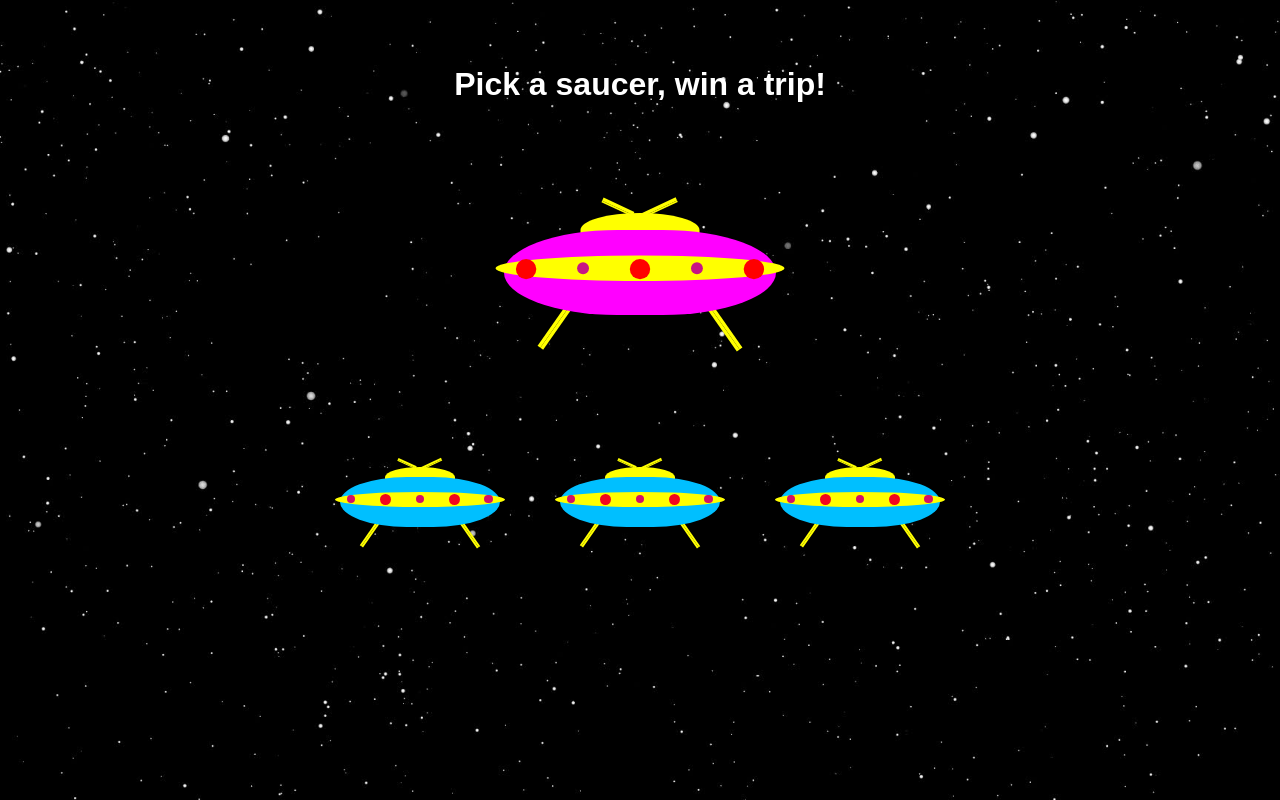
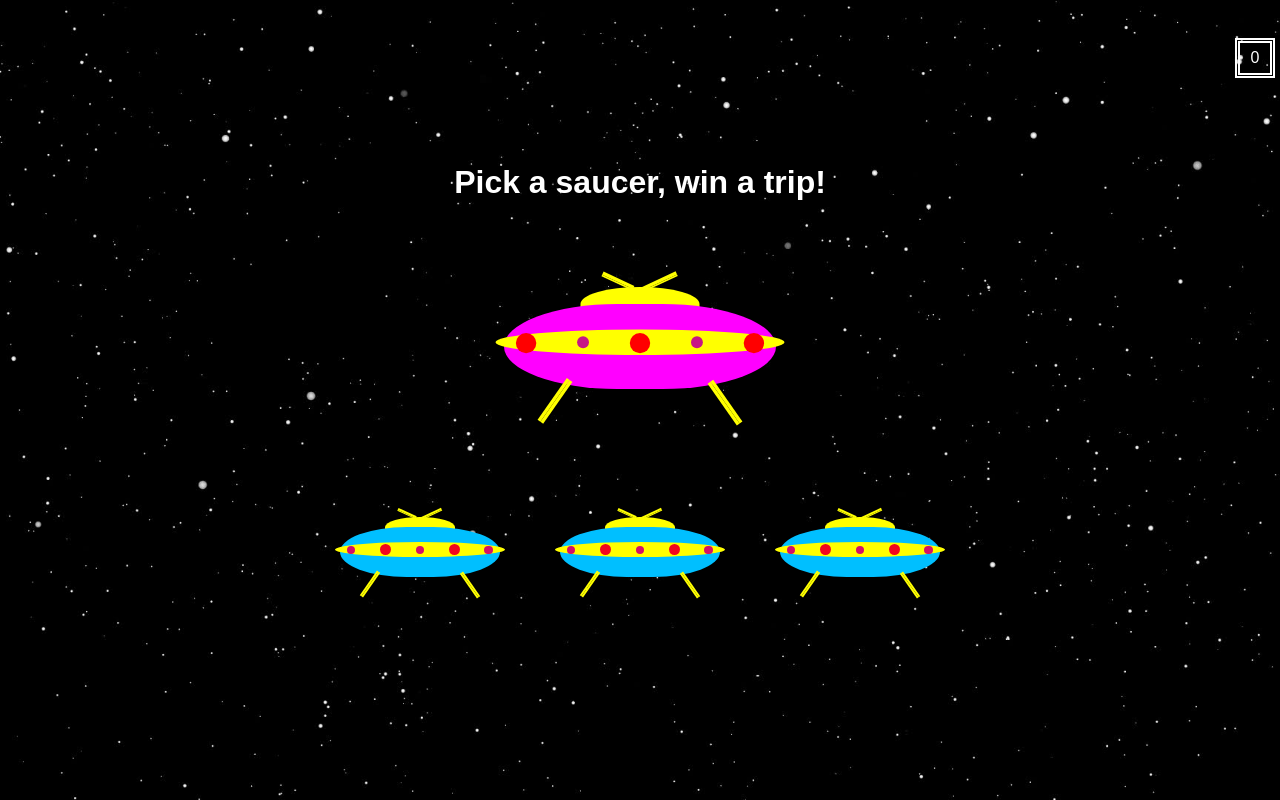
Before and after one commit to xsqox/awesome-saucer, a React (Create React App) app: page / in a window 1280 px wide. Built offline with nearby package versions, Linux system fonts and the light colour scheme; a web font is replaced by a local one.

Commit message:
- Added eslint with airbnb config; reformat files; fix bug with flashing scrollbar on shuffle; added SquareBox component; added prop type definitions;

```diff
--- a/package.json
+++ b/package.json
@@ -3,10 +3,16 @@
   "version": "0.1.0",
   "private": true,
   "dependencies": {
+    "eslint": "^5.0.0",
+    "eslint-config-airbnb": "^17.0.0",
+    "eslint-plugin-import": "^2.12.0",
+    "eslint-plugin-jsx-a11y": "^6.0.3",
+    "eslint-plugin-react": "^7.9.1",
     "prop-types": "^15.6.1",
     "react": "^16.2.0",
     "react-dom": "^16.2.0",
     "react-flip-move": "^3.0.1",
+    "react-transition-group": "^2.3.1",
     "styled-components": "^3.2.6"
   },
   "devDependencies": {
--- a/src/App.css
+++ b/src/App.css
@@ -6,6 +6,7 @@ body {
     height: 100%;
     width: 100%;
     background-image: url('space_bg.jpg');
+    overflow-x: hidden;
     background-size: cover;
     color: white;
     font-family: 'Mina', sans-serif;
@@ -16,15 +17,24 @@ body {
     height: 100%;
 }
 
-.saucer-container {
+#root * {
+    box-sizing: border-box;
+}
+
+.game-container {
     text-align: center;
     height: 100%;
     display: flex;
+    padding: 5px;
     flex-direction: column;
     justify-content: space-around;
     align-content: stretch;
 }
 
-.saucer-container > * {
+.game-container > * {
     align-self: center;
 }
+
+.counter {
+    align-self: flex-end;
+}
--- a/src/App.js
+++ b/src/App.js
@@ -1,5 +1,6 @@
-import React, {Component} from 'react';
+import React, { Component } from 'react';
 import DynamicList from './List/List';
+import SquareBox from './SquareBox/SquareBox';
 import SaucerShip from './Saucer/saucer';
 import BeamSaucer from './BeamSaucer/beam.saucer';
 import Message from './Message/message';
@@ -15,21 +16,24 @@ export default class App extends Component {
           opened: false,
         }, {
           id: 2,
-                    opened: false
+          opened: false,
         }, {
 
           id: 3,
-                    opened: false
-                }
+          opened: false,
+        },
       ],
+      activeRound: false,
+      attempts: 0,
+      rightGuessCount: 0,
       playedID: null,
       winID: this.setRandom(3),
       progress: 0,
-            movesToComplete: 0
+      movesToComplete: 0,
     };
     this.answers = {
       win: ['Maybe you\'ll even get to pilot', 'You won (a trip)!', 'Kiss the Earth goodbye', 'Be my Valentine!', 'Will you marry me?', 'Warp One Engage!', 'Beam you up!', 'Come with me, into the ship', 'You found serenity!', 'Universe can be yours', 'Fly over, fly over!', 'Permission to come on board soon!', 'Up we go!', 'Now you one of us', 'Departing soon...', 'Prepare to take off', 'Zero gravity is fun!', 'How it feels to be chosen?', 'You are the only one'],
-            lose: ['Nope','Nobody cares', 'Loser!', 'You were doing so well', 'Oopsy Daisy', 'No space trips for ya', 'Keep trying', 'Dismissed', 'Just walk away, friend, just walk away...', 'You are pathetic', 'No luck, buddy', 'Don\'t ever play roulette', 'This is embarrassing', 'Lol', 'Crawling is your thing', 'You poor worm...', 'You are the worst', 'Haha!', 'Earthworm', 'Just one more time', 'Just go...', 'Are you done already?', 'You not gonna make it', 'Access denied', 'We don\'t need you', 'Boring', 'Lam\'oh']
+      lose: ['Nope', 'Nobody cares', 'Loser!', 'You were doing so well', 'Oopsy Daisy', 'No space trips for ya', 'Keep trying', 'Dismissed', 'Just walk away, friend, just walk away...', 'You are pathetic', 'No luck, buddy', 'Don\'t ever play roulette', 'This is embarrassing', 'Lol', 'Crawling is your thing', 'You poor worm...', 'You are the worst', 'Haha!', 'Earthworm', 'Just one more time', 'Just go...', 'Are you done already?', 'You not gonna make it', 'Access denied', 'We don\'t need you', 'Lam\'oh'],
     };
     this.onSaucerClick = this.onSaucerClick.bind(this);
     this.renderSaucer = this.renderSaucer.bind(this);
@@ -40,32 +44,11 @@ export default class App extends Component {
     this.shuffleHard();
   }
 
-    render() {
-        const resultClass = (!this.state.playedID ? "hidden " : (this.guessedRight(this.state.playedID, this.state.winID) ? "success " : "fail"));
-        const message = (!this.state.playedID) ? "" : (this.guessedRight(this.state.playedID, this.state.winID)) ? this.pickAnswer('win') : this.pickAnswer('lose');
-        return (
-            <div className="saucer-container">
-                <h1>Pick a saucer, win a trip!</h1>
-                <BeamSaucer scale="1.7" background="magenta" onClick={null} progress={this.state.progress}/>
-                <DynamicList itemRenderer={this.renderSaucer} items={this.state.saucers} onClick={this.onSaucerClick} />
-                <Message className={resultClass} message={message} />
-            </div>
-        );
-    }
-
-    renderSaucer(item, onClick) {
-        return <SaucerShip saucer={item} onClick={onClick}/>;
-    }
 
   setRandom(length) {
     return Math.floor(Math.random() * length);
   }
 
-    shuffleHard() {
-        for (let i = 0; i < 99; i++) {
-            setTimeout(() => this.shuffle(), 500)
-        }
-    }
 
   shuffle() {
     let options = this.state.saucers.slice();
@@ -73,8 +56,60 @@ export default class App extends Component {
     this.setState({
       saucers: options,
       playedID: null,
-            winID: this.setRandom(options.length)
+      winID: this.setRandom(options.length),
     });
+  }
+
+
+  shuffleHard() {
+    for (let i = 0; i < 99; i++) {
+      setTimeout(() => this.shuffle(), 500);
+    }
+  }
+
+  renderSaucer(item, onClick) {
+    return <SaucerShip saucer={item} onClick={onClick} />;
+  }
+
+  render() {
+    let message;
+    const {
+      saucers, playedID, winID, progress, attempts,
+    } = this.state;
+    const resultClass = (!playedID ? 'hidden ' : (this.guessedRight(playedID, winID) ? 'success ' : 'fail'));
+    if (!playedID) {
+      message = '';
+    } else {
+      message = (this.guessedRight(playedID, winID)) ? this.pickAnswer('win') : this.pickAnswer('lose');
+    }
+    return (
+      <div className="game-container">
+        <SquareBox className="counter" borderType="double" color="#fff" size={40} content={attempts} />
+        <h1>
+                    Pick a saucer, win a trip!
+        </h1>
+        <BeamSaucer scale={1.7} background="magenta" progress={progress} />
+        <DynamicList
+          itemRenderer={this.renderSaucer}
+          items={saucers}
+          onClick={this.onSaucerClick}
+        />
+        <Message className={resultClass} message={message} />
+      </div>
+    );
+  }
+
+  onSaucerClick(id) {
+    const { playedID, attempts, winID } = this.state;
+    if (!playedID) {
+      this.setState({
+        attempts: attempts + 1,
+        playedID: id,
+        progress: this.updateProgress(id, winID),
+      });
+    } else {
+      this.shuffleHard();
+    }
   }
 
   shuffleSaucers(a) {
@@ -85,23 +120,12 @@ export default class App extends Component {
     return a;
   }
 
-    onSaucerClick(id) {
-        if (!this.state.playedID) {
-            this.setState({
-                playedID: id,
-                progress: this.updateProgress(id, this.state.winID)
-            });
-        } else {
-            this.shuffleHard();
-        }
-    }
-
   updateProgress(played, win) {
-        if (this.guessedRight(played, win)) {
-            return this.state.progress < 5 ? this.state.progress + 1 : this.state.progress;
-        } else {
-            return this.state.progress > 0 ? this.state.progress - 1 : this.state.progress;
-        }
+    // if (this.guessedRight(played, win)) {
+    //   return this.state.progress < 3 ? this.state.progress + 1 : this.state.progress;
+    // }
+    // return this.state.progress > 0 ? this.state.progress - 1 : this.state.progress;
+      return 4;
   }
 
   pickAnswer(key) {
@@ -110,7 +134,7 @@ export default class App extends Component {
   }
 
   guessedRight(playedID, winID) {
-        const played = this.state.saucers.find((saucer) => saucer.id === playedID);
+    const played = this.state.saucers.find(saucer => saucer.id === playedID);
     return this.state.saucers.indexOf(played) === winID;
   }
-};
+}
--- a/src/BeamSaucer/beam.saucer.js
+++ b/src/BeamSaucer/beam.saucer.js
@@ -1,21 +1,29 @@
-import React from 'react';
-import Saucer from '../Saucer/saucer';
+import React, { Component } from 'react';
+import styled from 'styled-components';
+import PropTypes from 'prop-types';
+import SaucerShip from '../Saucer/saucer';
 import Beam from './beam';
-import styled from 'styled-components';
 
 const BeamSaucerContainer = styled.div`
      position: relative;
+     z-index: 10;
 `;
 
 
-export default class BeamSaucer extends Saucer {
+export default class BeamSaucer extends Component {
+  render() {
+    const { scale, background, progress } = this.props;
+    return (
+      <BeamSaucerContainer className="beam-saucer-container">
+        <SaucerShip scale={scale} background={background} />
+        <Beam progress={progress} />
+      </BeamSaucerContainer>
+    );
+  }
+}
 
-    render() {
-        return(
-            <BeamSaucerContainer>
-                <Saucer scale={this.props.scale} background={this.props.background}/>
-                <Beam progress={this.props.progress}/>
-            </BeamSaucerContainer>
-        )
-    }
+BeamSaucer.propTypes = {
+  background: PropTypes.string.isRequired,
+  scale: PropTypes.number.isRequired,
+  progress: PropTypes.number.isRequired,
 };
--- a/src/List/List.js
+++ b/src/List/List.js
@@ -1,4 +1,4 @@
-import React, {Component} from "react";
+import React, { Component } from 'react';
 import FlipMove from 'react-flip-move';
 import PropTypes from 'prop-types';
 import styled from 'styled-components';
@@ -8,6 +8,7 @@ const List = styled.ul`
     margin: 0;
     padding: 0;
     height: 150px;
+    z-index: 100;
 `;
 
 const ListItem = styled.li`
@@ -17,27 +18,29 @@ const ListItem = styled.li`
 
 
 export default class DynamicList extends Component {
-
-    generateItem(item, index) {
+  generateItem(item) {
+    const { itemRenderer, onClick } = this.props;
     return (
       <ListItem key={item.id}>
-                {this.props.itemRenderer(item, this.props.onClick)}
-            </ListItem>)
+        {itemRenderer(item, onClick)}
+      </ListItem>);
   }
 
   render() {
-        return (<List>
+    const { items } = this.props;
+    return (
+      <List>
         <FlipMove duration={150} easing="ease-out">
-                {this.props.items.map((item, index) => {
-                    return this.generateItem(item, index)
-                })}
+          {items.map((item, index) => this.generateItem(item, index))}
         </FlipMove>
-        </List>)
+      </List>
+    );
   }
 }
 
 DynamicList.propTypes = {
-    items: PropTypes.array,
-    itemRenderer: PropTypes.func.isRequired
+  items: PropTypes.arrayOf(PropTypes.shape),
+  itemRenderer: PropTypes.func.isRequired,
+  onClick: PropTypes.func.isRequired,
 };
 DynamicList.defaultProps = { items: [] };
--- a/src/Message/message.js
+++ b/src/Message/message.js
@@ -1,9 +1,8 @@
-import React, {Component} from "react";
+import React, { Component } from 'react';
+import PropTypes from 'prop-types';
 import styled from 'styled-components';
-import img from '../fail-alien.jpg';
 
 const TextSpan = styled.p`
-    // width: 280px;
     height: 70px;
     display: inline-block;
     margin: 0 auto;
@@ -21,8 +20,6 @@ const TextSpan = styled.p`
 
     &.fail {
          color: #ffb3b3;
-    //   background: url(${img}) no-repeat bottom center;
-    //   background-size: 35%;
     }
 
     &.success {
@@ -31,10 +28,22 @@ const TextSpan = styled.p`
 `;
 
 export default class Message extends Component {
+  render() {
+    const { className, message } = this.props;
+    return (
+      <TextSpan className={className}>
+        {message}
+      </TextSpan>
+    );
+  }
+}
 
-    render() {
-        return (
-            <TextSpan className={this.props.className}>{this.props.message}</TextSpan>
-        );
-    }
+Message.propTypes = {
+  className: PropTypes.string,
+  message: PropTypes.string,
 };
+
+Message.defaultProps = {
+  className: '',
+  message: '',
+};
--- a/src/Saucer/saucer.js
+++ b/src/Saucer/saucer.js
@@ -1,9 +1,10 @@
-import React, {Component} from 'react';
+import React, { Component } from 'react';
+import PropTypes from 'prop-types';
 import styled from 'styled-components';
 import './saucer.css';
 
 const Saucer = styled.div.attrs({
-    scale: props => props.scale || 1
+  scale: props => props.scale || 1,
 })`
     transform: scale(${props => props.scale});
     position: relative;
@@ -17,7 +18,8 @@ const Saucer = styled.div.attrs({
 `;
 
 const SaucerBody = styled.div.attrs({
-    background: props => props.background || 'deepskyblue'
+  // eslint-disable-next-line
+    background: props => props.background || 'deepskyblue',
 })`
     width: 160px;
     height: 50px;
@@ -25,8 +27,9 @@ const SaucerBody = styled.div.attrs({
     right: 0;
     margin: auto;
     border-radius: 80px / 30px;
-    background: ${props => props.background};
+    background: ${props => props.background || 'deepskyblue'};
     position: absolute;
+    z-index: 10;
 
     &:after {
         content: '';
@@ -133,19 +136,37 @@ const SaucerWindow = styled.span`
 `;
 
 export default class SaucerShip extends Component {
-    render() {
-        return <div onClick={() => this.props.saucer ? this.props.onClick(this.props.saucer.id) : null}>
-            <Saucer scale={this.props.scale}>
-                <SaucerHead/>
-                <SaucerBody background={this.props.background}/>
-                <SaucerWindows>
-                    <SaucerWindow/>
-                    <SaucerWindow/>
-                    <SaucerWindow/>
-                    <SaucerWindow/>
-                    <SaucerWindow/>
-                </SaucerWindows>
-            </Saucer>
-        </div>
-    }
+  render() {
+    const {
+      background, scale, saucer, onClick,
+    } = this.props;
+    return (
+      <Saucer scale={scale} onClick={() => (saucer ? onClick(saucer.id) : null)}>
+        <SaucerHead className="saucer-head" />
+        <SaucerBody className="saucer-body" background={background} />
+        <SaucerWindows>
+          <SaucerWindow />
+          <SaucerWindow />
+          <SaucerWindow />
+          <SaucerWindow />
+          <SaucerWindow />
+        </SaucerWindows>
+      </Saucer>
+    );
+  }
 }
+
+SaucerShip.propTypes = {
+  background: PropTypes.string,
+  scale: PropTypes.number,
+  // eslint-disable-next-line
+  saucer: PropTypes.object,
+  onClick: PropTypes.func,
+};
+
+SaucerShip.defaultProps = {
+  onClick: null,
+  saucer: null,
+  scale: 1,
+  background: 'deepskyblue',
+};
--- /dev/null
+++ b/src/SquareBox/SquareBox.js
@@ -0,0 +1,49 @@
+import React, { Component } from 'react';
+import PropTypes from 'prop-types';
+import styled from 'styled-components';
+
+const Box = styled.div`
+    width: ${props => props.size}px;
+    height: ${props => props.size}px;
+    border: 5px ${props => props.borderType} ${props => props.color};
+    color: ${props => props.color};
+    display: flex;
+    align-items: center;
+    justify-content: center;
+`;
+
+const BoxContent = styled.span`
+    display: inline-block;
+`;
+
+
+class SquareBox extends Component {
+  render() {
+    const {
+      content, size, borderType, color, className,
+    } = this.props;
+    return (
+      <Box className={className} borderType={borderType} size={size} color={color}>
+        <BoxContent>
+          {content}
+        </BoxContent>
+      </Box>);
+  }
+}
+
+SquareBox.propTypes = {
+  content: PropTypes.oneOfType([PropTypes.string, PropTypes.number]).isRequired,
+  borderType: PropTypes.string,
+  size: PropTypes.number,
+  color: PropTypes.string,
+  className: PropTypes.string,
+};
+
+SquareBox.defaultProps = {
+  borderType: 'solid',
+  size: 30,
+  color: '#fff',
+  className: '',
+};
+
+export default SquareBox;
```
Also changed, not shown: src/BeamSaucer/beam.js (+18 -11 lines), src/Button/button.css (deleted, +0 -11 lines), src/Button/button.js (+18 -20 lines), src/fail-alien.jpg (deleted). Lines whose indentation alone changed are shown as unchanged.
